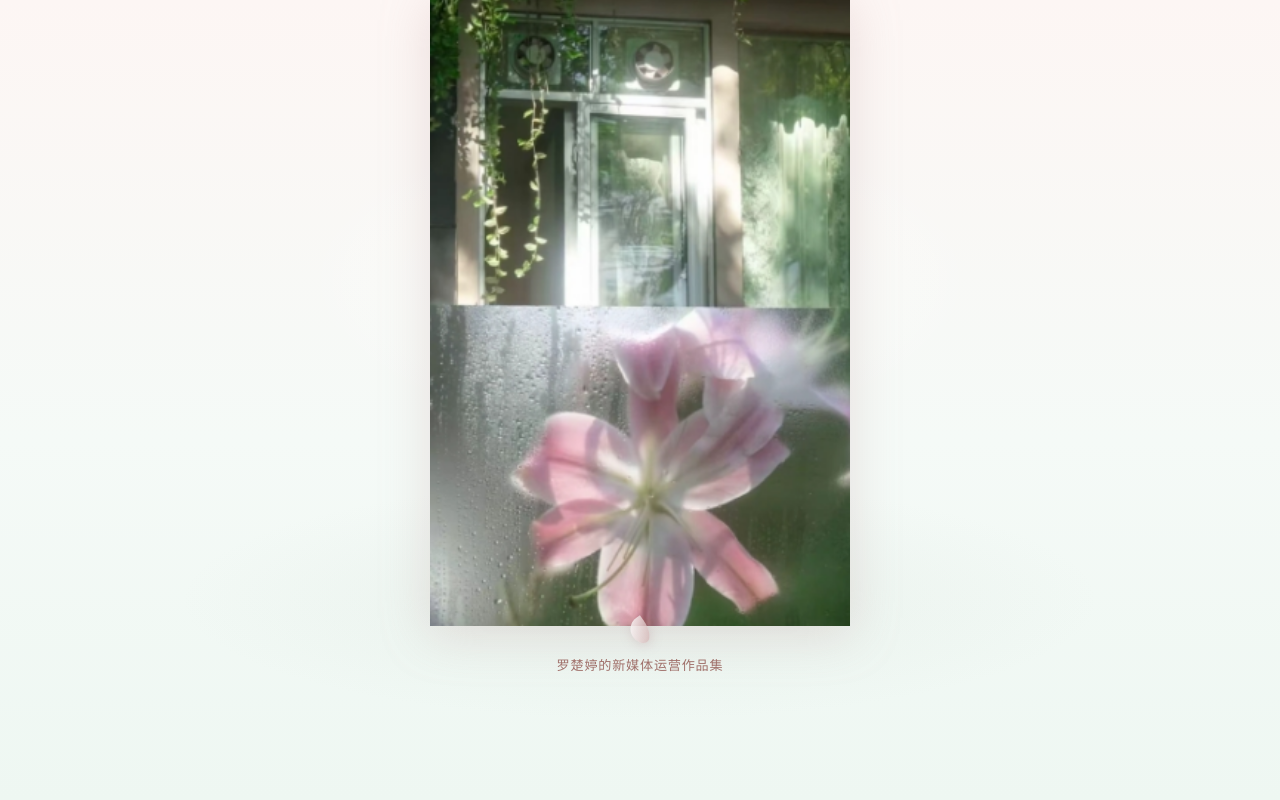
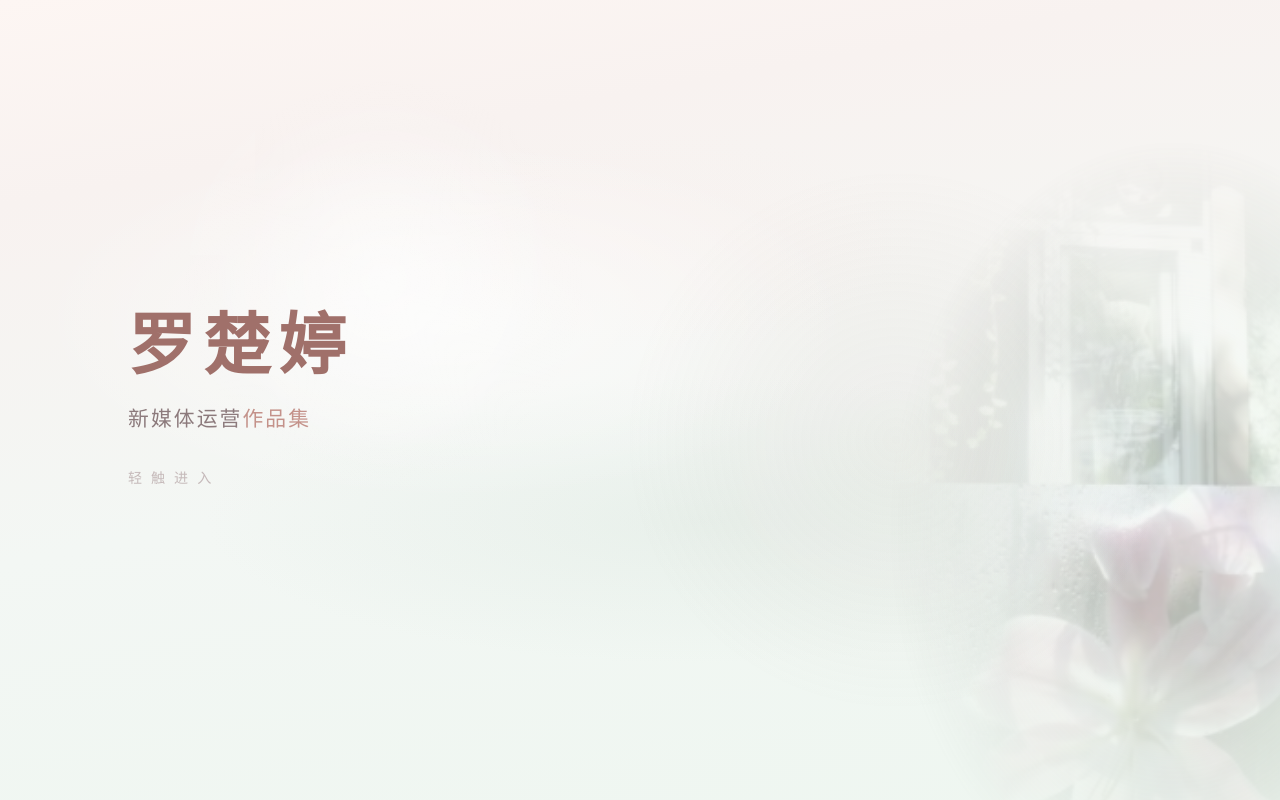
Before and after one commit to karka2666/resume, a plain HTML site: page index.html in a window 1280 px wide. Shown: the top 800 px of the page. Drawn offline with Linux system fonts and the light colour scheme.

Commit message:
v3.21: 水仙意境-百合溶图+水气氤氲+飘逸大气排版

```diff
--- a/index.html
+++ b/index.html
@@ -85,101 +85,77 @@
     -webkit-mask-image: linear-gradient(to left, rgba(0,0,0,0.5) 0%, rgba(0,0,0,0) 100%);
   }
 
-  /* ===== Splash Screen ===== */
+  /* ===== Splash Screen — 水仙意境 ===== */
   .splash {
-    position: fixed; inset: 0; z-index: 9999; overflow: hidden;
-    background: linear-gradient(180deg, #fdf6f4 0%, #f5faf7 55%, #eef7f2 100%);
-    display: flex; flex-direction: column; align-items: center; justify-content: center;
-    transition: opacity 0.8s ease, transform 1s ease;
+    position: fixed; inset: 0; z-index: 9999; overflow: hidden; cursor: pointer;
+    background: linear-gradient(170deg, #fdf6f3 0%, #f8f2f0 20%, #f3f7f4 55%, #eef6f0 100%);
+    transition: opacity 1.5s ease;
   }
-  .splash.exit { opacity: 0; transform: scale(1.04); pointer-events: none; }
+  .splash.exit { opacity: 0; pointer-events: none; }
 
-  /* Lily image */
-  .splash-lily {
-    position: relative; width: 55%; max-width: 420px; margin-bottom: 8px;
-    filter: drop-shadow(0 8px 24px rgba(180,140,140,0.25));
-    animation: lilyFloat 4s ease-in-out infinite; z-index: 2;
+  /* Lily blended into background — 溶图 */
+  .splash-lily-bg {
+    position: absolute; right: -8%; bottom: -10%; width: 62%; max-width: 520px;
+    opacity: 0.5; pointer-events: none;
+    filter: blur(0.5px) saturate(0.9);
+    mask-image: radial-gradient(ellipse 55% 50% at 60% 55%, rgba(0,0,0,0.7) 25%, rgba(0,0,0,0.25) 60%, rgba(0,0,0,0) 100%);
+    -webkit-mask-image: radial-gradient(ellipse 55% 50% at 60% 55%, rgba(0,0,0,0.7) 25%, rgba(0,0,0,0.25) 60%, rgba(0,0,0,0) 100%);
   }
-  .splash-lily img { width: 100%; display: block; }
-  @keyframes lilyFloat {
-    0%, 100% { transform: translateY(0); }
-    50% { transform: translateY(-8px); }
+  .splash-lily-bg img { width: 100%; display: block; }
+
+  /* Mist layers — 水气氤氲 */
+  .splash-mist-1 {
+    position: absolute; inset: 0; pointer-events: none;
+    background:
+      radial-gradient(ellipse 50% 35% at 35% 40%, rgba(255,255,255,0.6) 0%, transparent 65%),
+      radial-gradient(ellipse 65% 30% at 55% 65%, rgba(210,225,215,0.3) 0%, transparent 60%),
+      radial-gradient(ellipse 40% 25% at 50% 30%, rgba(250,240,238,0.4) 0%, transparent 55%);
+  }
+  .splash-mist-2 {
+    position: absolute; inset: 0; pointer-events: none;
+    background:
+      radial-gradient(circle 280px at 70% 55%, rgba(200,180,175,0.12) 0%, transparent 100%),
+      radial-gradient(circle 200px at 30% 35%, rgba(255,255,255,0.5) 0%, transparent 100%);
+    animation: mistShift 8s ease-in-out infinite;
+  }
+  @keyframes mistShift {
+    0%, 100% { opacity: 0.8; }
+    50% { opacity: 1; }
   }
 
-  /* Water droplet */
-  .droplet-wrap {
-    position: relative; z-index: 3; cursor: pointer; margin-top: -20px;
+  /* Typography — 飘逸大气 */
+  .splash-text {
+    position: absolute; left: 10%; top: 50%; transform: translateY(-50%); z-index: 4;
+    max-width: 400px;
   }
-  .droplet {
-    width: 18px; height: 26px; margin: 0 auto;
-    background: linear-gradient(135deg, rgba(255,255,255,0.9), rgba(200,160,160,0.7));
-    border-radius: 80% 0 55% 50% / 55% 0 80% 50%; transform: rotate(-35deg);
-    box-shadow: 0 2px 12px rgba(180,140,150,0.35);
-    transition: all 0.6s cubic-bezier(0.34, 1.56, 0.64, 1);
+  .splash-text .brand {
+    font-size: clamp(2.8rem, 6vw, 4.2rem); font-weight: 600;
+    color: var(--accent-dark); letter-spacing: 0.12em; line-height: 1.15;
+    margin-bottom: 16px;
   }
-  .droplet-wrap.clicked .droplet {
-    transform: rotate(-35deg) translateY(180px) scale(0.6);
-    opacity: 0;
-  }
-  .droplet-label {
-    position: absolute; left: 50%; top: 36px; transform: translateX(-50%);
-    font-size: 0.82rem; font-weight: 500; color: var(--accent-dark);
-    letter-spacing: 0.06em; white-space: nowrap; text-align: center;
-    transition: opacity 0.6s ease;
+  .splash-text .subtitle {
+    font-size: clamp(1rem, 2vw, 1.3rem); font-weight: 400;
+    color: var(--ink2); letter-spacing: 0.1em; line-height: 1.7;
     font-family: "PingFang SC", sans-serif;
   }
-  .droplet-wrap.clicked .droplet-label { opacity: 0; }
-
-  /* Ripple rings */
-  .ripples {
-    position: relative; z-index: 1; height: 40px; margin-top: 10px;
-    display: flex; align-items: center; justify-content: center;
+  .splash-text .subtitle em {
+    font-style: normal; font-weight: 500; color: var(--accent);
   }
-  .ripple {
-    position: absolute; width: 0; height: 0; border-radius: 50%;
-    border: 1.5px solid rgba(168,200,185,0.6);
-    opacity: 0;
-    transition: none;
+  .splash-enter {
+    margin-top: 28px; display: inline-block;
+    font-family: "PingFang SC", sans-serif; font-size: 0.88rem;
+    color: var(--ink3); letter-spacing: 0.18em;
+    animation: breathe 3s ease-in-out infinite;
   }
-  .droplet-wrap.clicked ~ .ripples .ripple { animation: rippleOut 1.6s ease-out forwards; }
-  .ripple:nth-child(2) { animation-delay: 0.2s !important; }
-  .ripple:nth-child(3) { animation-delay: 0.4s !important; }
-
-  @keyframes rippleOut {
-    0% { width: 0; height: 0; opacity: 0.8; }
-    60% { opacity: 0.4; }
-    100% { width: 260px; height: 260px; opacity: 0; }
-  }
-
-  /* Splash title */
-  .splash-title {
-    margin-top: 24px; text-align: center; z-index: 2;
-    opacity: 0; transition: opacity 0.8s ease 1.2s;
-  }
-  .droplet-wrap.clicked ~ .splash-title { opacity: 1; }
-  .splash-title .name {
-    font-size: clamp(2rem, 4vw, 2.6rem); font-weight: 600;
-    color: var(--accent-dark); letter-spacing: 0.08em;
-  }
-  .splash-title .hint {
-    font-family: "PingFang SC", sans-serif; font-size: 0.82rem;
-    color: var(--ink3); margin-top: 6px; letter-spacing: 0.1em;
-  }
-
-  .splash-mist {
-    position: absolute; inset: 0; pointer-events: none;
-    background:
-      radial-gradient(ellipse 40% 30% at 50% 35%, rgba(255,255,255,0.5) 0%, transparent 70%),
-      radial-gradient(ellipse 60% 25% at 50% 75%, rgba(184,200,186,0.15) 0%, transparent 60%);
+  @keyframes breathe {
+    0%, 100% { opacity: 0.4; }
+    50% { opacity: 0.9; }
   }
 
   @media (max-width: 768px) {
-    .splash-lily { width: 72%; max-width: 300px; }
-    @keyframes rippleOut {
-      0% { width: 0; height: 0; opacity: 0.8; }
-      60% { opacity: 0.4; }
-      100% { width: 200px; height: 200px; opacity: 0; }
-    }
+    .splash-lily-bg { width: 85%; right: -20%; bottom: -5%; opacity: 0.35; }
+    .splash-text { left: 8%; max-width: 280px; }
+    .splash-text .brand { font-size: 2.2rem; }
   }
   .hero-grid { display: grid; grid-template-columns: auto 1fr; gap: 40px; align-items: start; }
   .hero-avatar { width: 110px; height: 140px; border-radius: 8px; overflow: hidden; background: var(--line2); flex-shrink: 0; margin-top: 8px; }
@@ -320,18 +296,13 @@
 
 <!-- Splash Screen -->
 <div class="splash" id="splash">
-  <div class="splash-mist"></div>
-  <div class="splash-lily"><img src="images/hero-bg.png" alt="香水百合"></div>
-  <div class="droplet-wrap" id="dropletWrap">
-    <div class="droplet"></div>
-    <div class="droplet-label">罗楚婷的新媒体运营作品集</div>
-  </div>
-  <div class="ripples">
-    <div class="ripple"></div><div class="ripple"></div><div class="ripple"></div>
-  </div>
-  <div class="splash-title">
-    <div class="name">罗楚婷</div>
-    <div class="hint">正在进入…</div>
+  <div class="splash-lily-bg"><img src="images/hero-bg.png" alt=""></div>
+  <div class="splash-mist-1"></div>
+  <div class="splash-mist-2"></div>
+  <div class="splash-text">
+    <div class="brand">罗楚婷</div>
+    <div class="subtitle">新媒体运营<em>作品集</em></div>
+    <div class="splash-enter">轻 触 进 入</div>
   </div>
 </div>
 
@@ -701,19 +672,12 @@
 <div class="vibe-tag">✦ Built with Vibe Coding</div>
 
 <script>
-  // Splash — click droplet to enter
+  // Splash — click anywhere to enter
   const splash = document.getElementById('splash');
-  const dropletWrap = document.getElementById('dropletWrap');
-  dropletWrap.addEventListener('click', () => {
-    if (dropletWrap.classList.contains('clicked')) return;
-    dropletWrap.classList.add('clicked');
-    // After ripple animation, slide to content
-    setTimeout(() => {
-      splash.classList.add('exit');
-      sessionStorage.setItem('entered', '1');
-    }, 1800);
-    // Remove splash from DOM after transition
-    setTimeout(() => { splash.style.display = 'none'; }, 3000);
+  splash.addEventListener('click', () => {
+    splash.classList.add('exit');
+    sessionStorage.setItem('entered', '1');
+    setTimeout(() => { splash.style.display = 'none'; }, 1600);
   });
   if (sessionStorage.getItem('entered')) splash.style.display = 'none';
 
```
